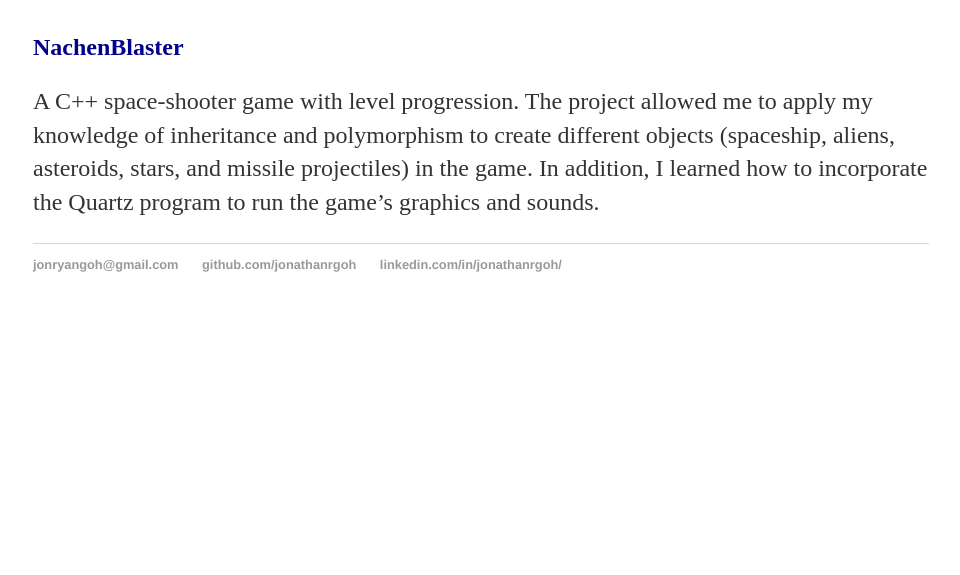
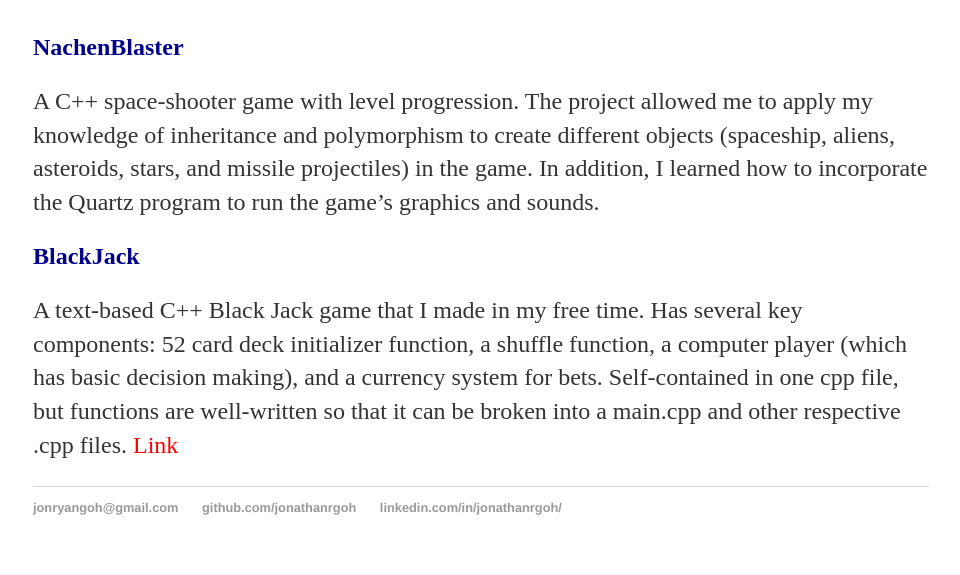
Before and after one commit to jonathanrgoh/jonathanrgoh.github.io, a Jekyll site: the page built from projects/index.html, in a window 1280 px wide. Shown: the part 897-1472 px from the top of the page, without its empty margins (159-1119 px from the left). Built offline with Jekyll 4.4.1, drawn with Linux system fonts in a browser that asks for light colours; before the commit the page ends 1229 px from its top, so only the background shows below that.

Commit message:
Update index.html

```diff
--- a/projects/index.html
+++ b/projects/index.html
@@ -9,6 +9,8 @@ title: My Projects
 		<h2 style="color:darkblue;">NachenBlaster</h2>
 		<p>A C++ space-shooter game with level progression. The project allowed me to apply my knowledge of inheritance and polymorphism to create different objects (spaceship, aliens, asteroids, stars, and missile projectiles) in the game. In addition, I learned how to incorporate the Quartz program to run the game’s graphics and sounds.</p>
 
+		<h2 style="color:darkblue;">BlackJack</h2>
+		<p>A text-based C++ Black Jack game that I made in my free time. Has several key components: 52 card deck initializer function, a shuffle function, a computer player (which has basic decision making), and a currency system for bets. Self-contained in one cpp file, but functions are well-written so that it can be broken into a main.cpp and other respective .cpp files. <a href="https://github.com/jonathanrgoh/Personal-Projects/blob/master/blackJack.cpp" style="color:red;">Link</a></p>
 
 
 </div><!-- /.blurb -->
```
